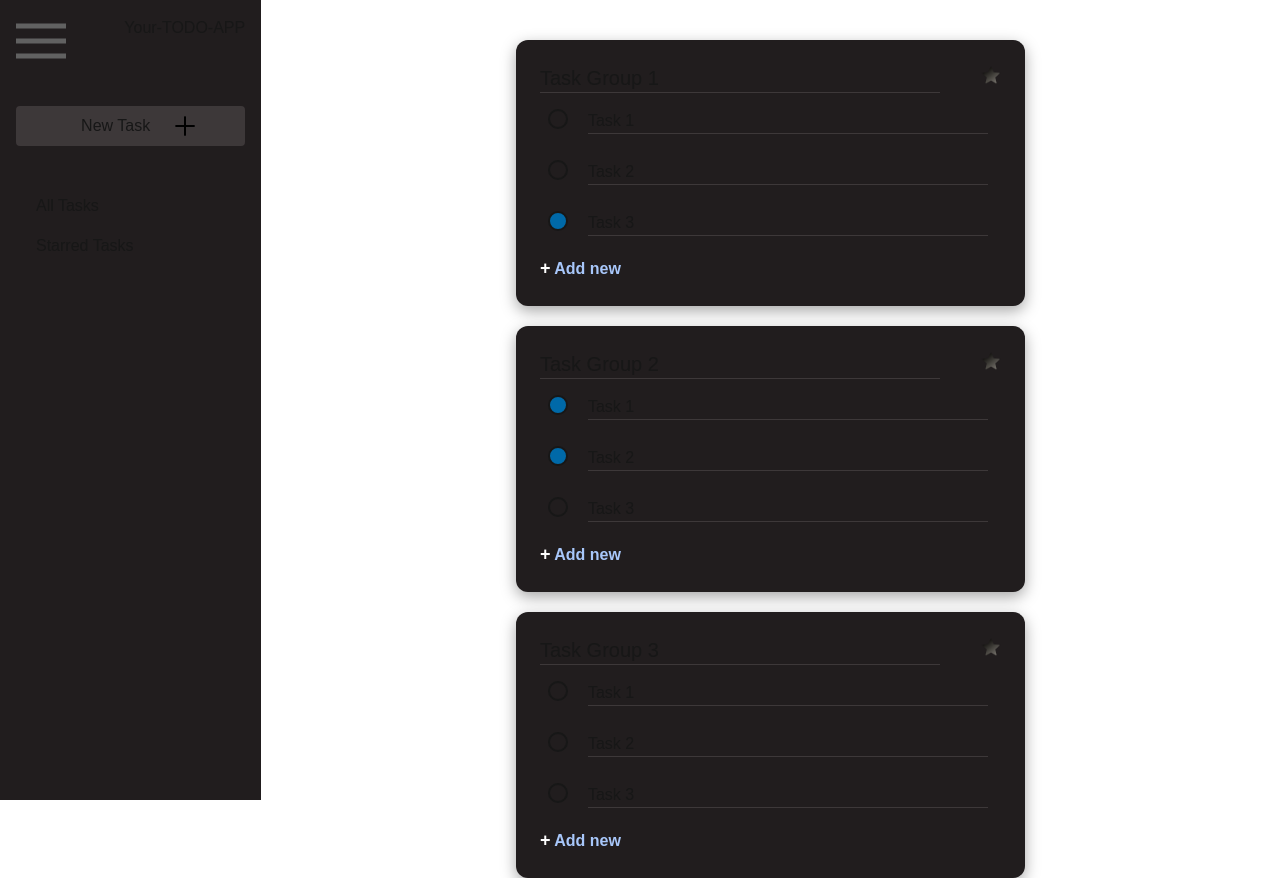
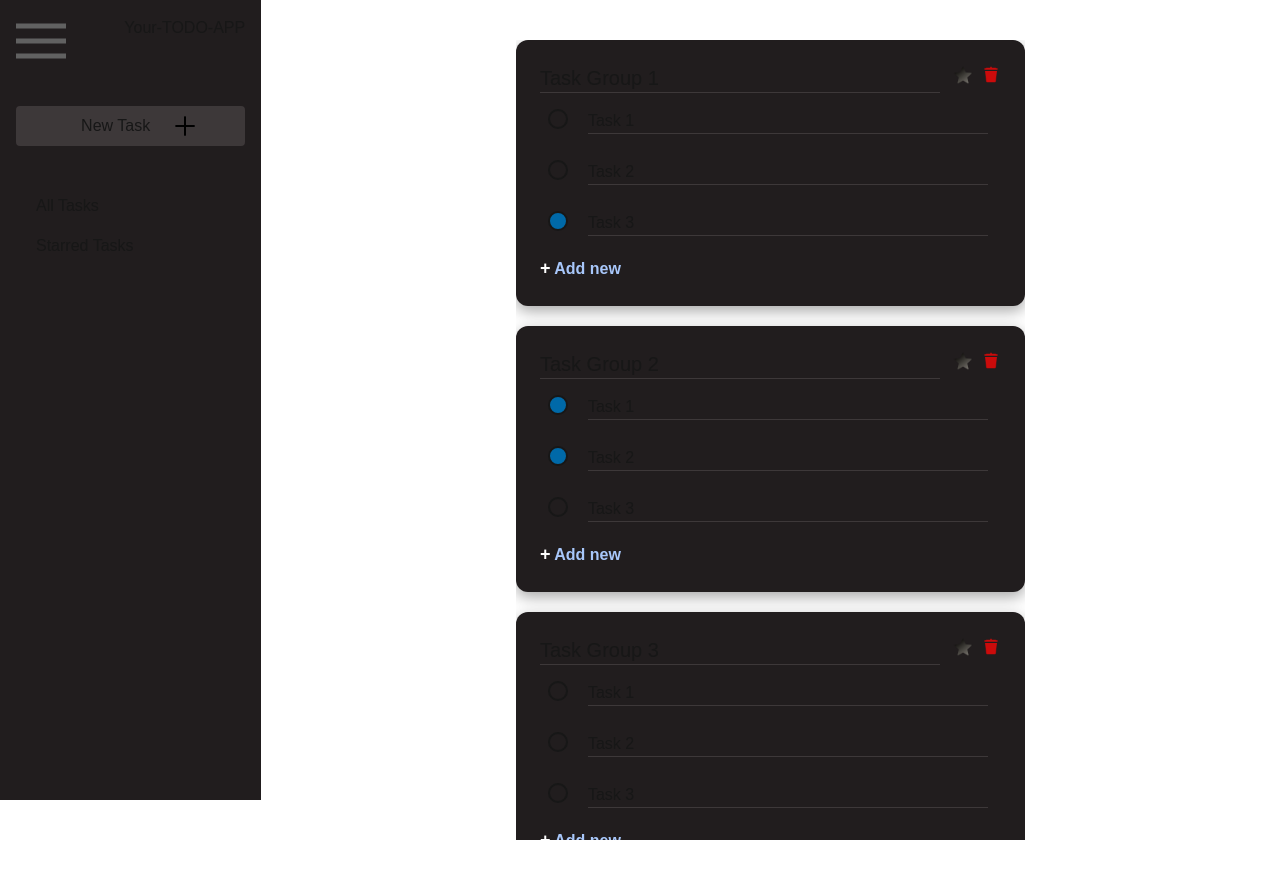
Before and after one commit to sahil-mi/todo-app, a Next.js app: page / in a window 1280 px wide. After the commit the page ends 840 px from the top, so only its background shows below. Built offline with nearby package versions, Linux system fonts and the light colour scheme.

Commit message:
delete group button added

```diff
--- /dev/null
+++ b/app/components/DeleteButton.tsx
@@ -0,0 +1,24 @@
+import React from "react";
+import Image from "next/image";
+import deleteBtnImage from "../../public/delete-icon.png";
+
+interface DeleteButtonProps {
+  taskGroupIndex: number;
+  handleClick: (taskGroupIndex: number) => void;
+}
+
+const DeleteButton: React.FC<DeleteButtonProps> = (props) => {
+  const { taskGroupIndex, handleClick } = props;
+  return (
+    <div>
+      <button
+        className="cursor-pointer"
+        onClick={() => handleClick(taskGroupIndex)}
+      >
+        <Image width="20" height="20" src={deleteBtnImage} alt="delete btn" />
+      </button>
+    </div>
+  );
+};
+
+export default DeleteButton;
--- a/app/components/StarButton.tsx
+++ b/app/components/StarButton.tsx
@@ -5,15 +5,18 @@ import Image from "next/image";
 
 interface StarButtonProps {
   taskGroupIndex: number;
-  handleChange: (taskGroupIndex: number) => void;
+  handleClick: (taskGroupIndex: number) => void;
   isStarred: boolean;
 }
 
 const StarButton: React.FC<StarButtonProps> = (props) => {
-  const { isStarred, taskGroupIndex, handleChange } = props;
+  const { isStarred, taskGroupIndex, handleClick } = props;
   return (
     <div>
-      <button onClick={() => handleChange(taskGroupIndex)}>
+      <button
+        className="cursor-pointer"
+        onClick={() => handleClick(taskGroupIndex)}
+      >
         <Image
           width="20"
           height="20"
--- a/app/components/TaskCard.tsx
+++ b/app/components/TaskCard.tsx
@@ -4,6 +4,7 @@ import TaskTitleBox from "./TaskTitleBox";
 import TaskItem from "./TaskItem";
 import AddNewTaskItem from "./AddNewTaskItem";
 import StarButton from "./StarButton";
+import DeleteButton from "./DeleteButton";
 
 const TaskCard = () => {
   // Initial tasks data
@@ -28,6 +29,24 @@ const TaskCard = () => {
     },
     {
       title: "Task Group 3",
+      items: [
+        { description: "Task 1", isDone: false },
+        { description: "Task 2", isDone: false },
+        { description: "Task 3", isDone: false },
+      ],
+      isStarred: false,
+    },
+    {
+      title: "Task Group 4",
+      items: [
+        { description: "Task 1", isDone: false },
+        { description: "Task 2", isDone: false },
+        { description: "Task 3", isDone: false },
+      ],
+      isStarred: false,
+    },
+    {
+      title: "Task Group 5",
       items: [
         { description: "Task 1", isDone: false },
         { description: "Task 2", isDone: false },
@@ -88,12 +107,20 @@ const TaskCard = () => {
     newTasks[taskGroupIndex].isStarred = !newTasks[taskGroupIndex].isStarred;
     setTasks(newTasks);
   };
+  //Delete task group
+  const handleDeleteTaskGroup = (taskGroupIndex: number) => {
+    if (confirm("Are you sure you want to delete this task group?")) {
+      const newTasks = [...tasks];
+      newTasks.splice(taskGroupIndex, 1);
+      setTasks(newTasks);
+    }
+  };
 
   console.log(tasks, "~~~tasks");
 
   return (
-    <div className=" w-full flex justify-center mt-10">
-      <div className="flex flex-col w-3/6 gap-5">
+    <div className=" w-full flex justify-center mt-10 h-screen overflow-hidden">
+      <div className="flex flex-col w-3/6 gap-5 h-screen overflow-scroll">
         {/* Render task groups */}
         {tasks.map((taskGroup, taskGroupIndex) => (
           <React.Fragment key={taskGroupIndex}>
@@ -107,11 +134,17 @@ const TaskCard = () => {
                   handleChange={handleTaskTitleChange}
                   taskGroupIndex={taskGroupIndex}
                 />
-                <StarButton
-                  taskGroupIndex={taskGroupIndex}
-                  isStarred={taskGroup.isStarred}
-                  handleChange={handleStartStatusChange}
-                />
+                <div className="flex gap-2">
+                  <StarButton
+                    taskGroupIndex={taskGroupIndex}
+                    isStarred={taskGroup.isStarred}
+                    handleClick={handleStartStatusChange}
+                  />
+                  <DeleteButton
+                    taskGroupIndex={taskGroupIndex}
+                    handleClick={handleDeleteTaskGroup}
+                  />
+                </div>
               </div>
               <ul>
                 {/* Render tasks inside the group */}
```
